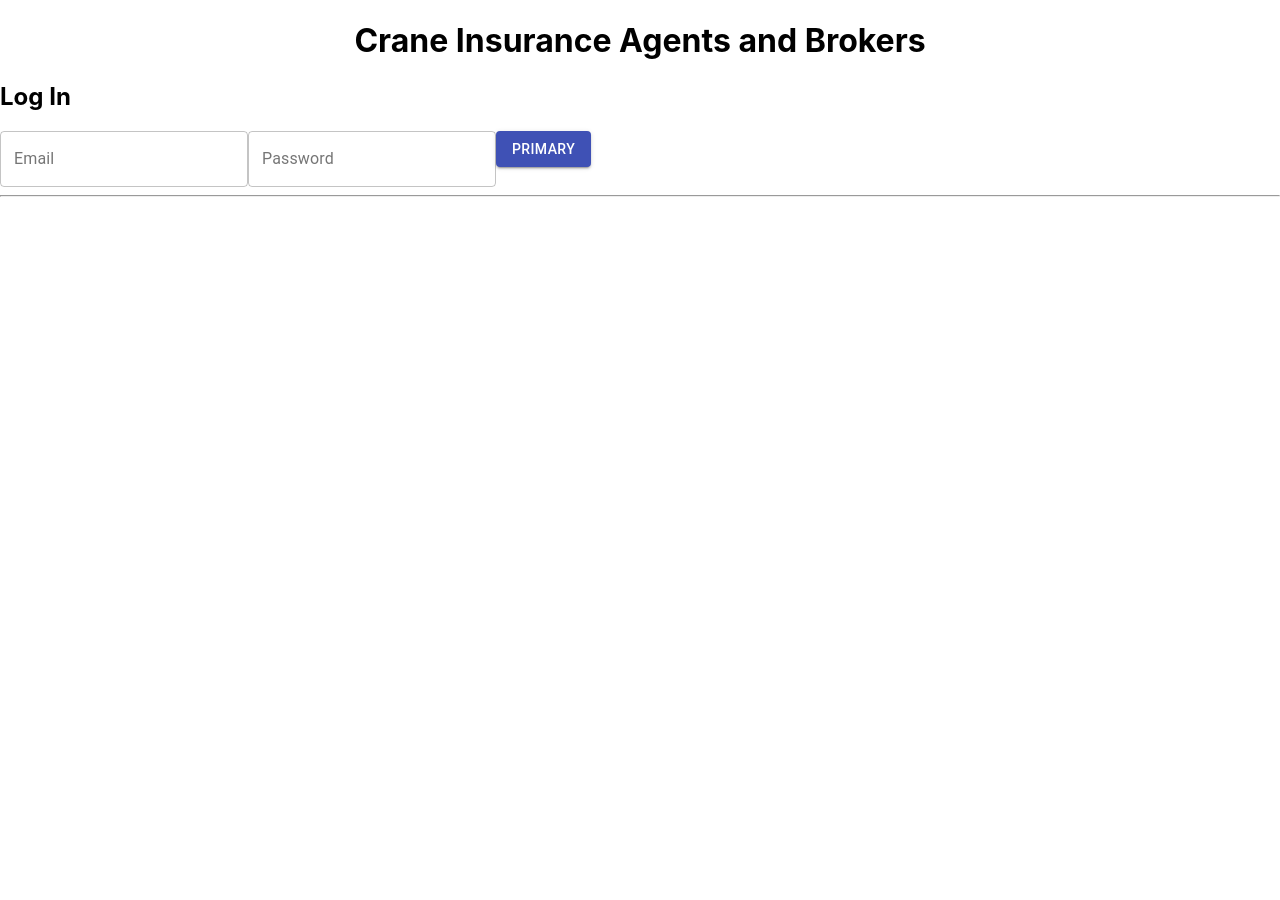
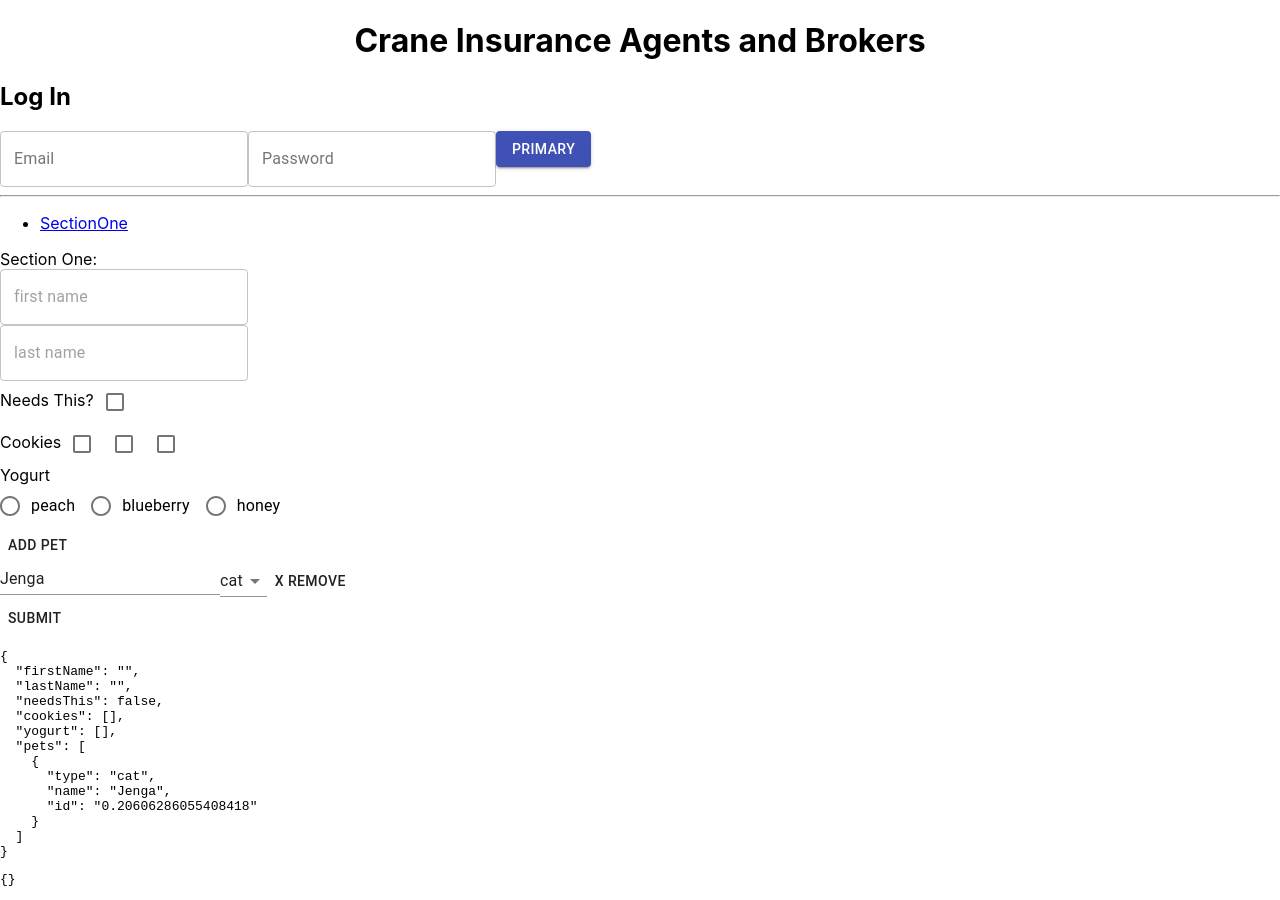
Before and after one commit to Bri997/QL-Client-Intake, a React (Create React App) app: page /SectionOne in a window 1280 px wide. Before the commit the page ends 800 px from the top, so only its background shows below. Built offline with nearby package versions, Linux system fonts and the light colour scheme.

Commit message:
added sample form page using Formik and Material Ui

```diff
--- a/package.json
+++ b/package.json
@@ -8,12 +8,15 @@
     "@testing-library/jest-dom": "^4.2.4",
     "@testing-library/react": "^9.5.0",
     "@testing-library/user-event": "^7.2.1",
+    "formik": "^2.1.4",
     "react": "^16.13.1",
     "react-dom": "^16.13.1",
     "react-hook-form": "^5.1.3",
     "react-router": "^5.1.2",
+    "react-router-dom": "^5.1.2",
     "react-scripts": "3.4.1",
-    "typeface-roboto": "0.0.75"
+    "typeface-roboto": "0.0.75",
+    "yup": "^0.28.3"
   },
   "scripts": {
     "start": "react-scripts start",
--- a/src/screens/Home.js
+++ b/src/screens/Home.js
@@ -2,12 +2,19 @@ import React from 'react'
 import { useForm, Controller } from 'react-hook-form'
 import TextField from '@material-ui/core/TextField'
 import Button from '@material-ui/core/Button'
+import { BrowserRouter as Router, Route } from 'react-router-dom'
+import { Link, Switch } from 'react-router-dom'
+import SectionOne from './SectionOne'
 
-function Home() {
+const Home = () => {
   const { register, handleSubmit, control } = useForm()
 
   const onSubmit = data => {
-    console.log(data)
+    const user = {
+      userEmail: data.email,
+      userPassword: data.password
+    }
+    console.log(user)
   }
 
   return (
@@ -20,7 +27,8 @@ function Home() {
         defaultValue=""
         type="text"
         placeholder="Email"
-        name="email1"
+        // eslint-disable-next-line
+        name="email"
         id="outlined-required"
         label="Email"
         ref={register}
@@ -34,6 +42,7 @@ function Home() {
         defaultValue=""
         type="password"
         placeholder="Password"
+        // eslint-disable-next-line
         name="password"
         id="outlined-required"
         label="Password"
@@ -45,6 +54,21 @@ function Home() {
         Primary
       </Button>
       <hr></hr>
+      <Router>
+        <div>
+          <ul>
+            <li>
+              <Link to="/SectionOne">SectionOne</Link>
+            </li>
+          </ul>
+        </div>
+
+        <Switch>
+          <Route exact path="/SectionOne">
+            <SectionOne />
+          </Route>
+        </Switch>
+      </Router>
     </form>
   )
 }
--- a/src/screens/SectionOne.js
+++ b/src/screens/SectionOne.js
@@ -1,11 +1,190 @@
 import React from 'react'
+import { Formik, Field, Form, useField, FieldArray } from 'formik'
+import {
+  TextField,
+  Button,
+  Checkbox,
+  Radio,
+  Select,
+  FormControlLabel,
+  MenuItem
+} from '@material-ui/core'
+import * as yup from 'yup'
 
-function SectionOne() {
+const MyRadio = props => {
+  const [field] = useField(props)
+  return (
+    <FormControlLabel
+      value
+      {...field}
+      control={<Radio />}
+      label={props.label}
+    />
+  )
+}
+
+const MyTextField = props => {
+  const [field, meta] = useField(props)
+  const errorText = meta.error && meta.touched ? meta.error : ''
+  return (
+    <TextField
+      {...field}
+      helperText={errorText}
+      placeholder={props.placeholder}
+      variant={props.variant}
+      error={!!errorText}
+    />
+  )
+}
+
+const validationSchema = yup.object({
+  firstName: yup
+    .string()
+    .required()
+    .max(10),
+  pets: yup.array().of(
+    yup.object({
+      name: yup.string().required()
+    })
+  )
+})
+
+const SectionOne = () => {
   return (
     <div>
-      <h1>Section 1</h1>
+      {' '}
+      Section One:
+      <Formik
+        initialValues={{
+          firstName: '',
+          lastName: '',
+          needsThis: false,
+          cookies: [],
+          yogurt: [],
+          pets: [{ type: 'cat', name: 'Jenga', id: '' + Math.random() }]
+        }}
+        validationSchema={validationSchema}
+        onSubmit={(data, { setSubmitting }) => {
+          setSubmitting(true)
+          //async call
+          console.log('submitted ', data)
+          setSubmitting(false)
+        }}
+      >
+        {({ values, errors, isSubmitting }) => (
+          <Form>
+            <MyTextField
+              placeholder="first name"
+              name="firstName"
+              type="input"
+              as={TextField}
+              variant="outlined"
+            />
+            {/* <Field
+              placeholder="first name"
+              name="firstName"
+              type="input"
+              as={TextField}
+              variant="outlined"
+            /> */}
+            <div>
+              <Field
+                placeholder="last name"
+                name="lastName"
+                type="input"
+                as={TextField}
+                variant="outlined"
+              />
+            </div>
+
+            <div>
+              {' '}
+              Needs This?
+              <Field name="needsThis" type="checkbox" as={Checkbox} />
+            </div>
+            <div>
+              Cookies
+              <Field
+                name="cookies"
+                type="checkbox"
+                value="chocolate chip"
+                as={Checkbox}
+              />
+              <Field
+                name="cookies"
+                type="checkbox"
+                value="snicker doodle"
+                as={Checkbox}
+              />
+              <Field
+                name="cookies"
+                type="checkbox"
+                value="sugar"
+                as={Checkbox}
+              />
+            </div>
+
+            <div>Yogurt</div>
+            <MyRadio name="yogurt" type="radio" value="peach" label="peach" />
+            <MyRadio
+              name="yogurt"
+              type="radio"
+              value="blueberry"
+              label="blueberry"
+            />
+            <MyRadio name="yogurt" type="radio" value="honey" label="honey" />
+
+            <FieldArray name="pets">
+              {arrayHelpers => (
+                <div>
+                  <Button
+                    onClick={() =>
+                      arrayHelpers.push({
+                        type: 'fish',
+                        name: '',
+                        id: '' + Math.random()
+                      })
+                    }
+                  >
+                    Add Pet
+                  </Button>
+                  {values.pets.map((pet, index) => {
+                    return (
+                      <div key={pet.id}>
+                        <MyTextField
+                          placeholder="pet name"
+                          name={`pets.${index}.name`}
+                        />
+                        <Field
+                          name={`pets.${index}.type`}
+                          type="select"
+                          as={Select}
+                        >
+                          <MenuItem value="cat">cat</MenuItem>
+                          <MenuItem value="dog">dog</MenuItem>
+                          <MenuItem value="fish">fish</MenuItem>
+                        </Field>
+                        <Button onClick={() => arrayHelpers.remove(index)}>
+                          X Remove
+                        </Button>
+                      </div>
+                    )
+                  })}
+                </div>
+              )}
+            </FieldArray>
+
+            <div>
+              <Button disabled={isSubmitting} type="submit">
+                Submit
+              </Button>
+            </div>
+            <pre>{JSON.stringify(values, null, 2)}</pre>
+            <pre>{JSON.stringify(errors, null, 2)}</pre>
+          </Form>
+        )}
+      </Formik>
     </div>
   )
 }
-
 export default SectionOne
```
Also changed, not shown: src/components/SingleLineInput.js (added, +34 -0 lines), 1 other file (tests, documents, lock files or other folders).
